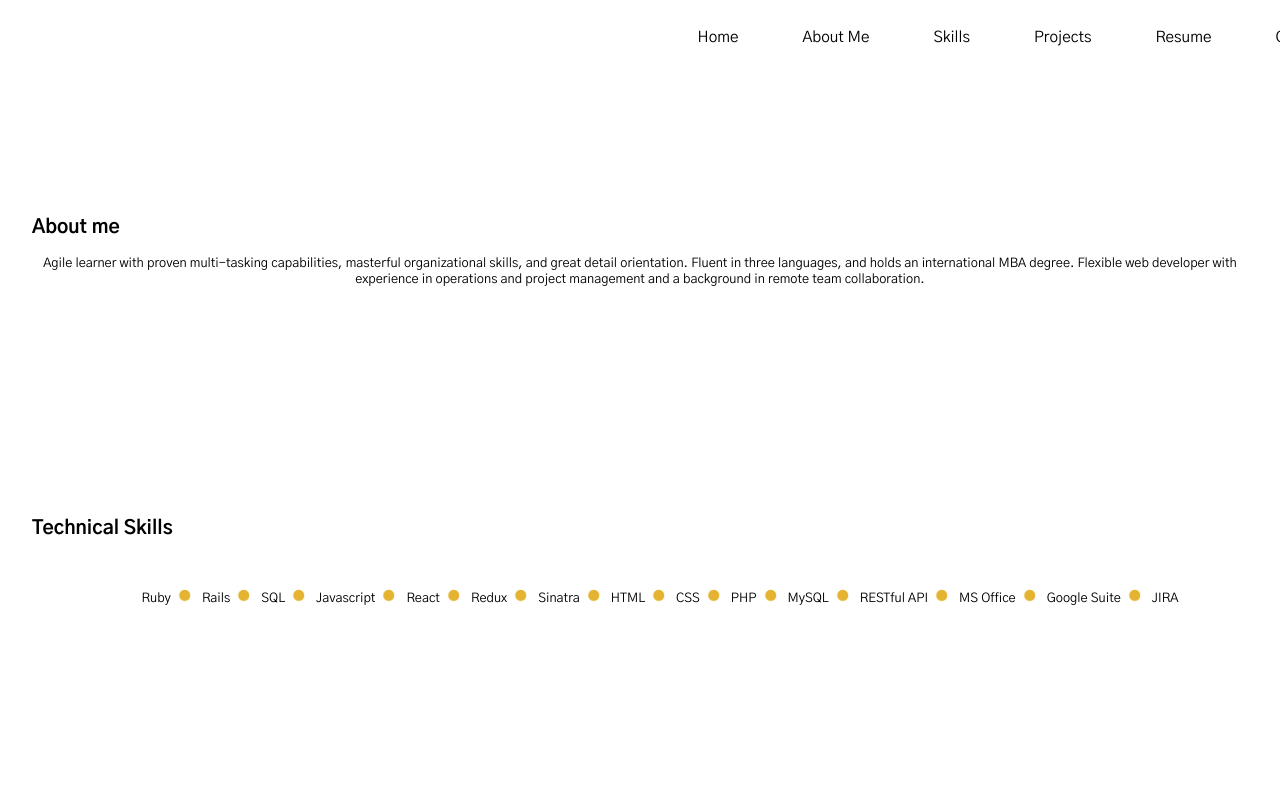
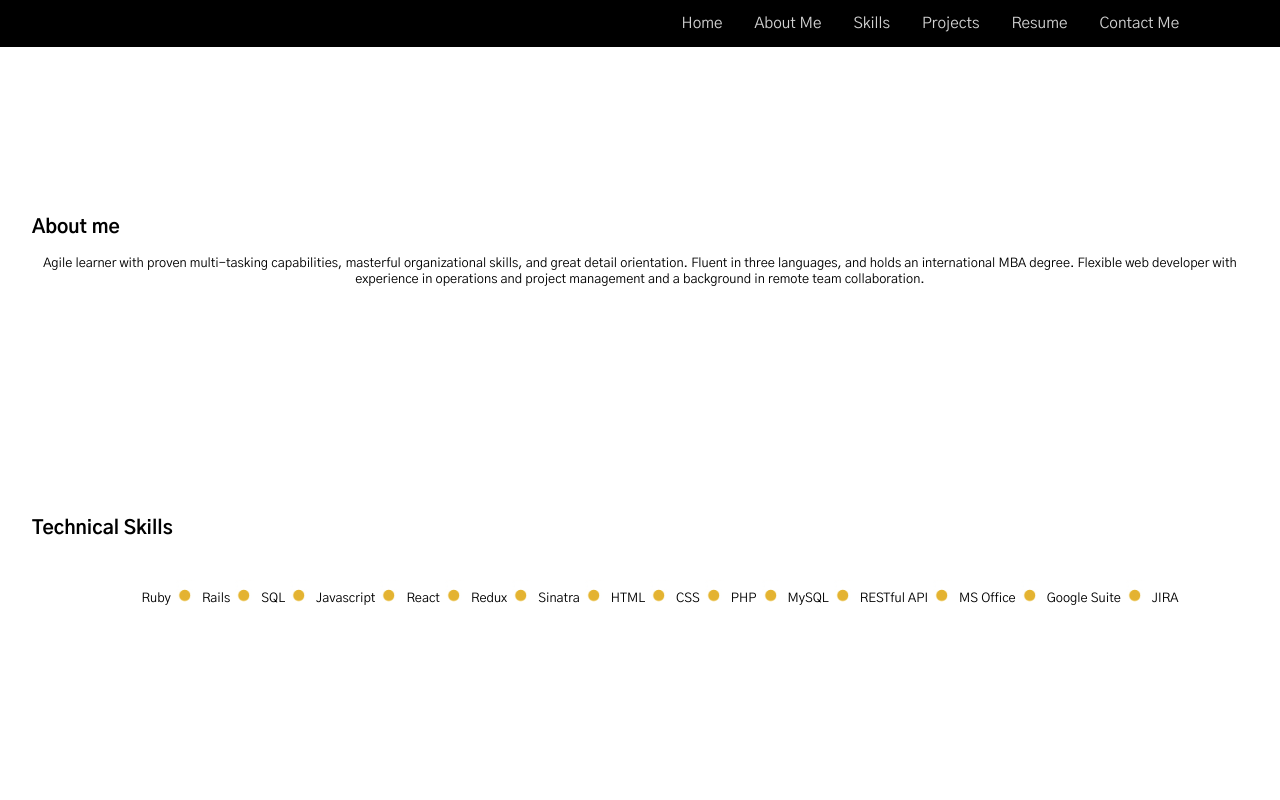
Before and after one commit to nicksolony/portfolio-frontend, a React (Create React App) app: page / in a window 1280 px wide. Shown: the top 800 px of the page. Built offline with nearby package versions, Linux system fonts and the light colour scheme.

Commit message:
updated navbar styling

```diff
--- a/src/App.css
+++ b/src/App.css
@@ -76,12 +76,12 @@ body {
   padding: 0;
   width: 100%; */
   overflow: hidden;
-  background-color:white;
+  background-color:black;
   width: 100vw;
   padding-left: 52vw;
 }
 
-.NavItem, #Navbar a {
+.NavItem a {
   /* margin: 0 5vh;
   display: block;
   text-align: center;
@@ -95,7 +95,7 @@ body {
   padding: 14px 16px;
   text-decoration: none;
   font-size: 1.2vw;
-  color: black;
+  color:rgba(245, 245, 245, 0.856);
 
 }
 
@@ -105,8 +105,9 @@ body {
 
 
 .NavItem .active {
-  background-color: darkgrey;
-  color: white;
+  text-decoration: underline;
+  text-decoration-color:orange;
+  text-decoration-thickness: .25vw;
 }
 
 
```
